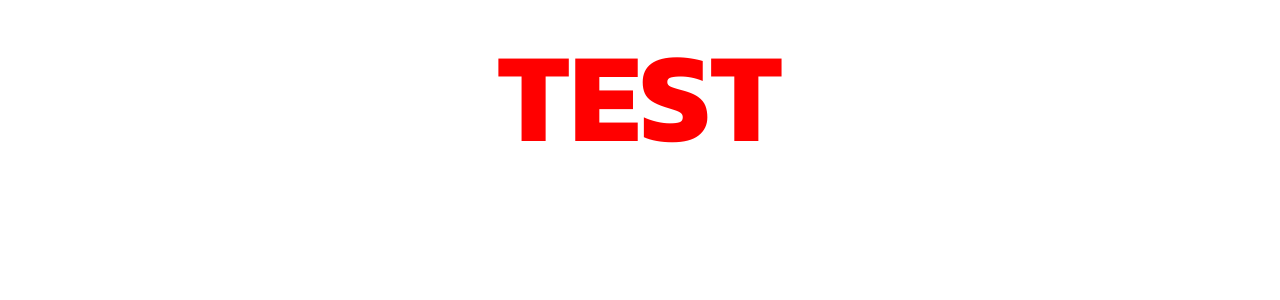
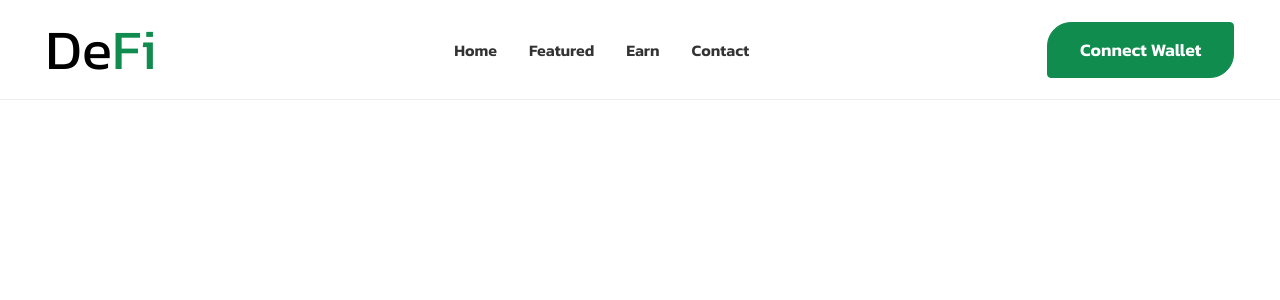
Before and after one commit to Jogata/SoftUni-React-Project, a React (Vite) app in the folder client/: page / in a window 1280 px wide. Shown: the top 300 px of the page. Built offline with nearby package versions, Linux system fonts and the light colour scheme.

Commit message:
added navbar component

```diff
--- a/client/src/components/travel/defi-react-site/components/navbar/Navbar.jsx
+++ b/client/src/components/travel/defi-react-site/components/navbar/Navbar.jsx
@@ -1,9 +1,39 @@
+import { useState } from "react";
 import "./navbar.css";
 
 export function Navbar() {
+    const [isOpen, setisOpen] = useState(false);
+
+    const menuClasses = isOpen ? "nav-menu active" : "nav-menu";
+    const menuButtonIconClass = isOpen ? "fa fa-times" : "fa fa-bars";
+
+    const toggleMenu = () => setisOpen(!isOpen);
+
     return (
-        <div className="navigation">
-            <h1>test</h1>
-        </div>
+        <nav className="navigation">
+            <div className="container">
+                <span className="logo">De<span className="primary">Fi</span></span>
+                <ul className={menuClasses}>
+                    <li>
+                        <a href="/">Home</a>
+                    </li>
+                    <li>
+                        <a href="/">Featured</a>
+                    </li>
+                    <li>
+                        <a href="/">Earn</a>
+                    </li>
+                    <li>
+                        <a href="/">Contact</a>
+                    </li>
+                </ul>
+                <div className="btn-group">
+                    <button className="btn">Connect Wallet</button>
+                </div>
+                <button className="hamburger" onClick={toggleMenu}>
+                    <i className={menuButtonIconClass}></i>
+                </button>
+            </div>
+        </nav>
     )
 }
--- a/client/src/components/travel/defi-react-site/components/navbar/navbar.css
+++ b/client/src/components/travel/defi-react-site/components/navbar/navbar.css
@@ -1,6 +1,77 @@
-h1 {
-    color: red;
-    font-size: 10vw;
-    text-align: center;
-    text-transform: uppercase;
+.navigation {
+    position: sticky;
+    top: 0;
+    left: 0;
+    border-bottom: 1px solid #eee;
+    background-color: #fff;
+    z-index: 10;
 }
+
+.navigation .container {
+    padding: 1rem 2%;
+    display: flex;
+    gap: 5%;
+    align-items: center;
+    justify-content: space-between;
+}
+
+.logo {
+    font-size: 3.5rem;
+    line-height: 1.2;
+}
+
+.nav-menu {
+    display: flex;
+}
+
+.nav-menu li {
+    padding: 0 1rem;
+}
+
+.nav-menu a {
+    font-weight: 600;
+}
+
+.hamburger {
+    display: none;
+    padding: 0.2rem 0.29rem;
+}
+
+.hamburger i {
+    color: #333;
+    font-size: 20px;
+}
+
+@media screen and (max-width: 1240px) {
+    .hamburger {
+        display: flex;
+    }
+
+    .nav-menu {
+        position: absolute;
+        top: 100%;
+        right: -100%;
+        min-width: 50%;
+        min-height: 100vh;
+        justify-content: start;
+        flex-direction: column;
+        transition: 0.4s;
+        border-left: 1px solid #eee;
+        background-color: #fff;
+        z-index: 2;
+    }
+
+    .nav-menu.active {
+        right: 0;
+    }
+
+    .nav-menu li {
+        padding: 1rem;
+        width: 100%;
+        border-bottom: 1px solid #eee;
+    }
+
+    .nav-menu a {
+        font-size: 1.2rem;
+    }
+}
--- a/client/src/components/travel/defi-react-site/styles.css
+++ b/client/src/components/travel/defi-react-site/styles.css
@@ -1,8 +1,8 @@
 @import url('https://fonts.googleapis.com/css2?family=Kanit:wght@100;200;300;400;500;600;700;800;900&display=swap');
 
 :root {
-    --primary-blue: #00d8ff;
-    --primary-purple: #6a00ff;
+    --primary: #118c4f;
+    --background: #f5f8ff;
 }
 
 * {
@@ -21,8 +21,8 @@ ul {
     list-style: none;
 }
 
-
 a {
+    color: #333;
     text-decoration: none;
 }
 
@@ -43,26 +43,27 @@ h2 {
     font-size: 3rem;
 }
 
-.btn {
-    padding: 10px 28px;
-    color: #000;
-    font-size: 1.2rem;
-    border-radius: 2em;
-    background-image:
-        linear-gradient(45deg,
-            var(--primary-purple) 0%,
-            var(--primary-blue) 100%
-    );
+.container {
+    max-width: 1240px;
+    margin: auto;
 }
 
-.btn-outline {
-    color: var(--primary-blue);
-    border: 1px solid var(--primary-blue);
-    background: transparent;
+.primary {
+    color: var(--primary);
 }
 
-.blue {
-    color: var(--primary-blue);
+.btn {
+    padding: 14px 32px;
+    color: #fff;
+    font-size: 1.1rem;
+    font-weight: 600;
+    border-radius: 24px 4px;
+    border: 1px solid var(--primary);
+    background-color: var(--primary);
+}
+
+.btn:hover {
+    box-shadow: 0px 8px 24px rgb(0, 0, 0, 0.15%);
 }
 
 .svg {
```
